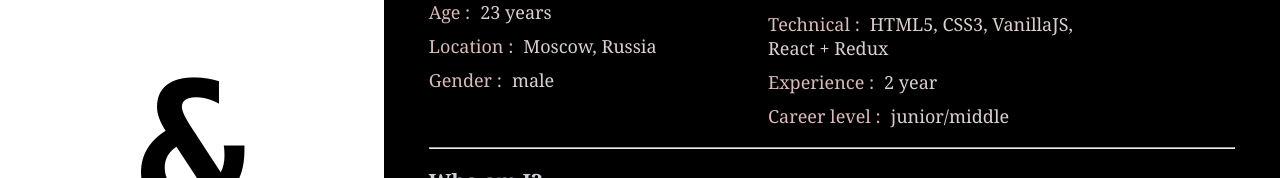
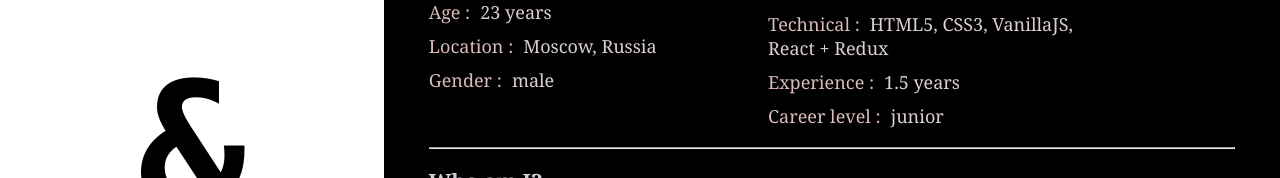
Before and after one commit to gagharutyunyan/portfolio, a React (Create React App) app: page /#/html-page in a window 1280 px wide. Shown: the part 356-534 px from the top of the page. Built offline with nearby package versions, Linux system fonts and the light colour scheme.

Commit message:
simple bug fixes

```diff
--- a/src/components/html-page/header/header.jsx
+++ b/src/components/html-page/header/header.jsx
@@ -85,11 +85,11 @@ const Header = ({ movePointer, mouseLeave }) => {
                   </li>
                   <li>
                     <span className="personal-info--title">Experience :</span>
-                    <span className="personal-info--value">2 year</span>
+                    <span className="personal-info--value">1.5 years</span>
                   </li>
                   <li>
                     <span className="personal-info--title">Career level :</span>
-                    <span className="personal-info--value">junior/middle</span>
+                    <span className="personal-info--value">junior</span>
                   </li>
                 </ul>
               </div>
--- a/src/components/html-page/works/works.jsx
+++ b/src/components/html-page/works/works.jsx
@@ -38,7 +38,7 @@ const Item = () => {
     {
       title: "Responsive landing page",
       description: "Responsive page (used Vue), router, validation. ",
-      url: "https://gagharutyunyan.github.io/vue-landing/",
+      url: "https://gagharutyunyan.github.io/vue-landing-page/",
       backgroundImageUrl: "https://i.postimg.cc/tR2k6JKp/fewewfwef.png"
     },
     {
--- a/src/components/js-page/about-page/about-page.css
+++ b/src/components/js-page/about-page/about-page.css
@@ -32,7 +32,7 @@
 }
 
 .left-block img {
-  width: 450px;
+  width: 480px;
   height: 500px;
   margin: 0 auto;
   margin-top: 100px;
--- a/src/components/js-page/about-page/about-page.jsx
+++ b/src/components/js-page/about-page/about-page.jsx
@@ -27,7 +27,7 @@ const AboutPage = ({ history }) => {
         <div className="about-me">
           <animated.div style={leftBlock} className="left-block">
             <img
-              src="https://avatars2.githubusercontent.com/u/42651068?s=460&v=4"
+              src="https://i.postimg.cc/9FdVjWkw/87086750-2459198477519044-5855907541220851712-o.jpg"
               alt="Gagik Harutyunyan"
             />
           </animated.div>
```
Also changed, not shown: src/components/js-page/about-page/img/gagik-harutyunyan.jpg (deleted), src/components/js-page/data/data.js.
